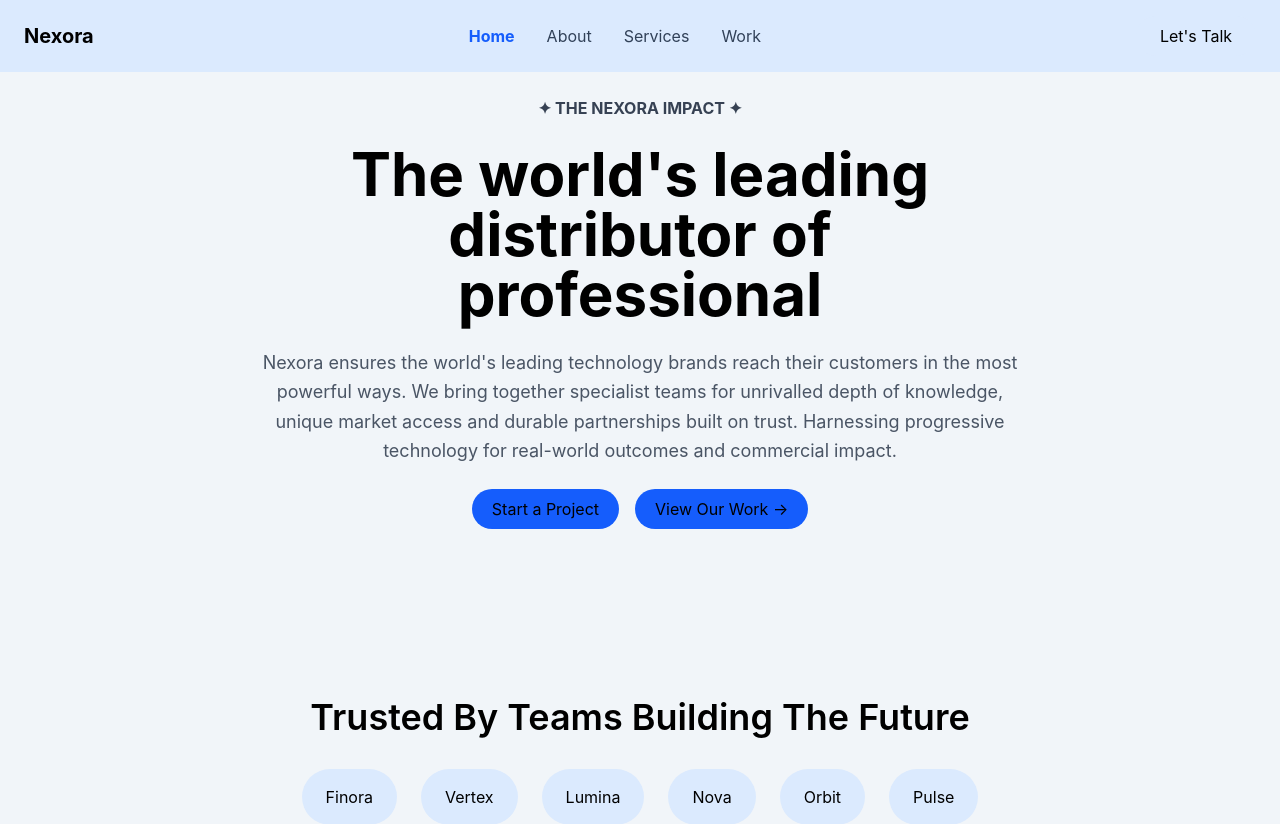
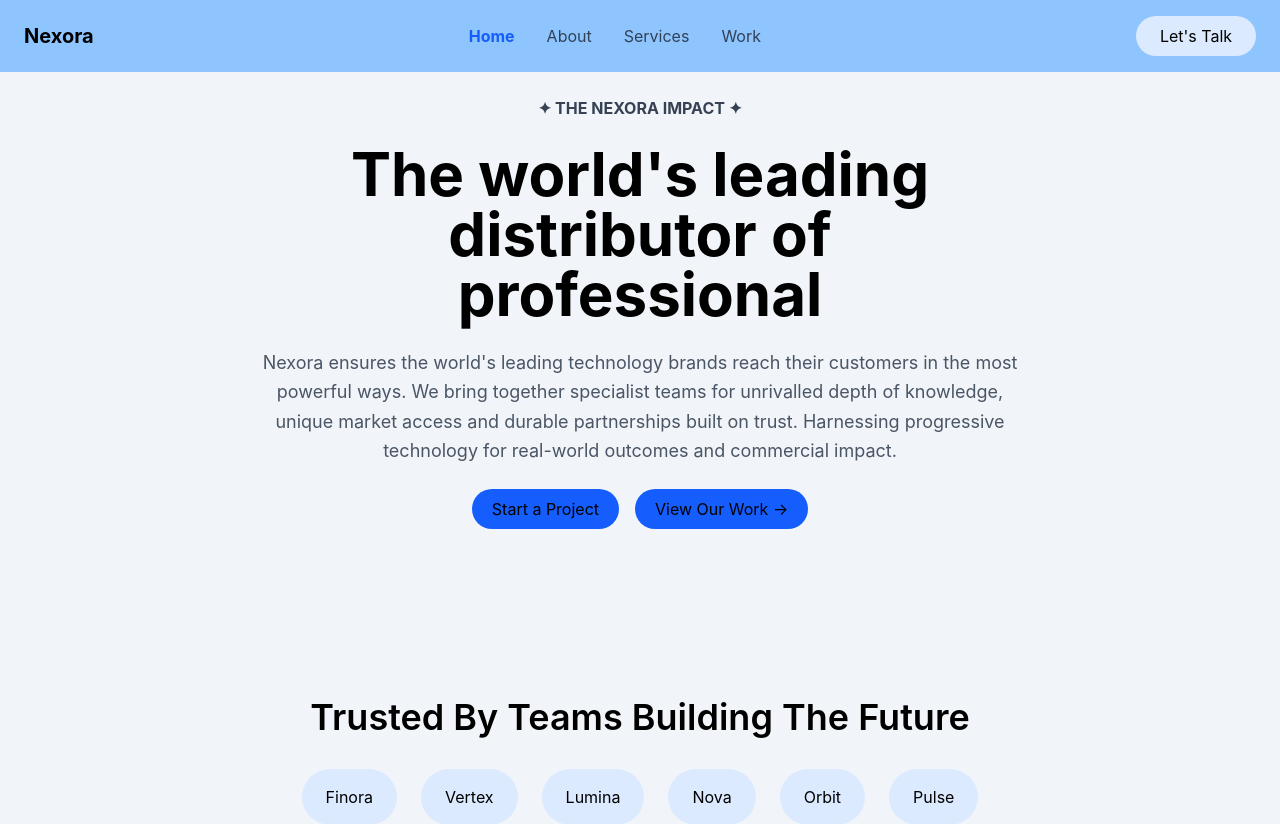
Before and after one commit to Isha1906/my-application, a React (Vite) app: page / in a window 1280 px wide. Shown: the top 824 px of the page. Built offline with nearby package versions, Linux system fonts and the light colour scheme.

Commit message:
css changed

```diff
--- a/src/components/Navbar.jsx
+++ b/src/components/Navbar.jsx
@@ -6,7 +6,7 @@ function Navbar() {
     };
     return (
         <nav
-            className="bg-blue-100 fixed top-0 left-0 z-50 w-full">
+            className="bg-blue-300 fixed top-0 left-0 z-50 w-full">
             <div className="mx-auto flex max-w-7xl items-center justify-between px-6 py-4">
                 <div className="font-bold text-xl">
                     Nexora
```
